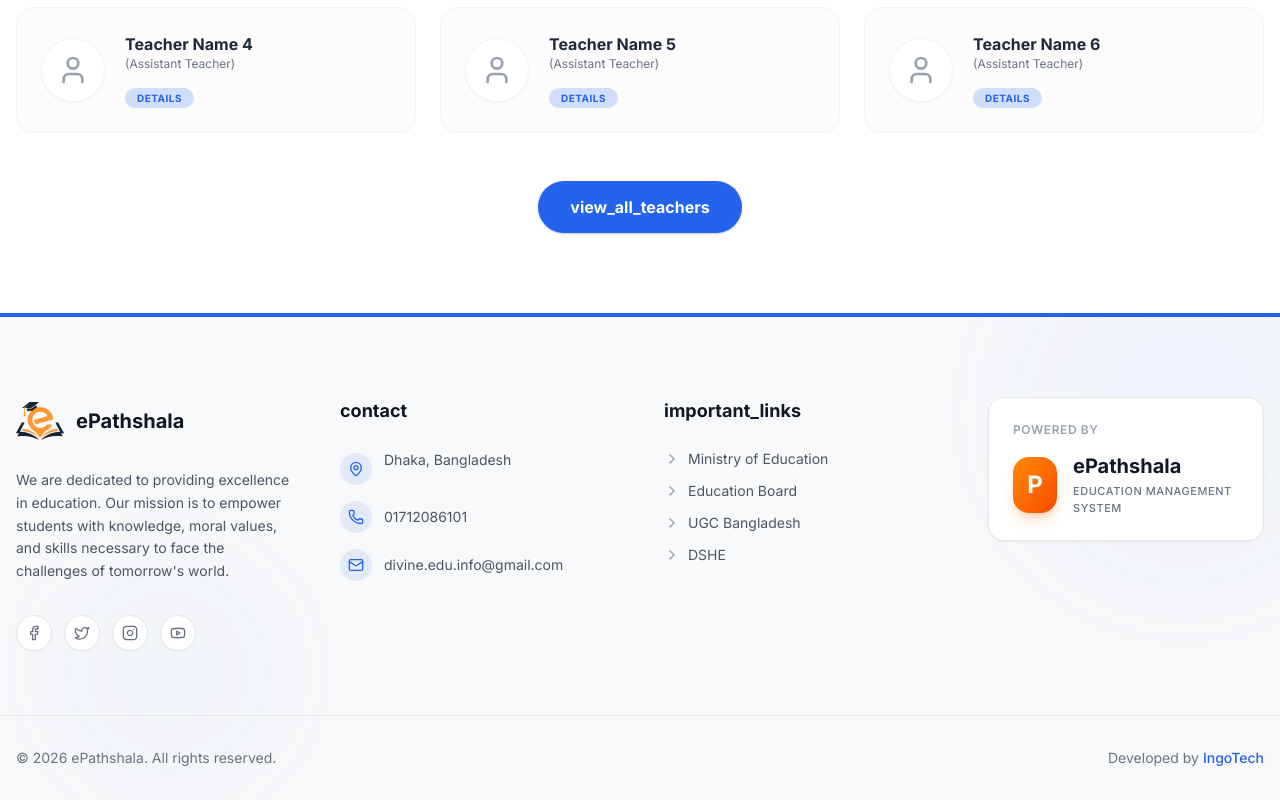
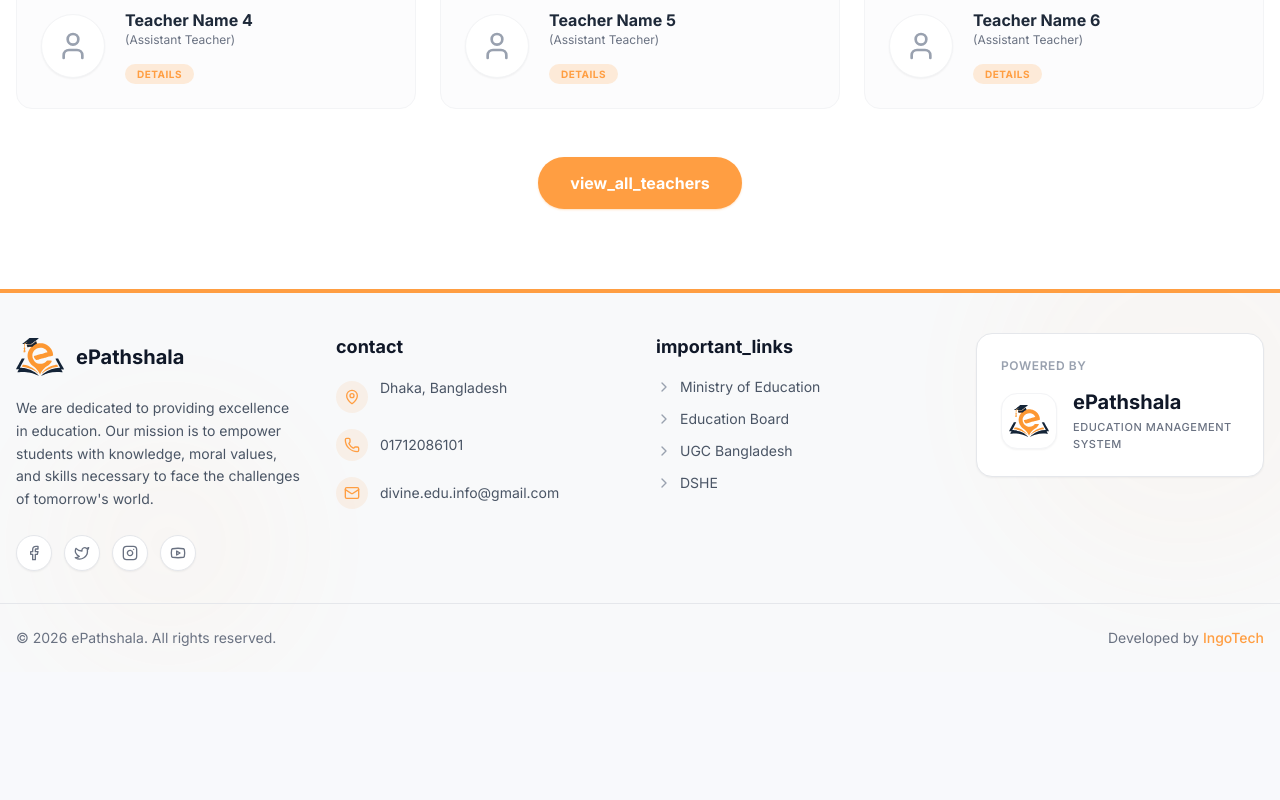
Before and after one commit to GausAlMunirTushar/goedu-frontend, a Next.js app: page / in a window 1280 px wide. Shown: the part 1801-2601 px from the top of the page. After the commit the page ends 2473 px from the top, so only its background shows below. Built offline with nearby package versions, Linux system fonts and the light colour scheme; no server answers; what i18next-resources-to-backend would draw is missing.

Commit message:
feat: update content and design theme

```diff
--- a/src/app/(public)/layout.tsx
+++ b/src/app/(public)/layout.tsx
@@ -1,4 +1,5 @@
 import WebHeader from "@/components/layout/web/WebHeader";
+import WebFooter from "@/components/layout/web/WebFooter";
 import React from "react";
 
 export default function PublicLayout({ children }: { children: React.ReactNode }) {
@@ -6,6 +7,7 @@ export default function PublicLayout({ children }: { children: React.ReactNode }
         <div className="relative flex min-h-screen flex-col">
             <WebHeader />
             <main className="flex-1">{children}</main>
+            <WebFooter />
         </div>
     );
 }
--- a/src/app/(public)/page.tsx
+++ b/src/app/(public)/page.tsx
@@ -1,6 +1,5 @@
 "use client";
 import React from "react";
-import WebFooter from "@/components/layout/web/WebFooter";
 import Slider from "@/components/layout/web/Slider";
 import { Building, GraduationCap, Clock, FileCheck, User } from "lucide-react";
 import { useLanguage } from "@/contexts/LanguageContext";
@@ -131,8 +130,6 @@ export default function Home() {
                     </button>
                 </div>
             </div>
-
-            <WebFooter />
         </div>
     );
 }
--- a/src/components/layout/web/WebFooter.tsx
+++ b/src/components/layout/web/WebFooter.tsx
@@ -11,17 +11,17 @@ export default function WebFooter() {
     const { t } = useTranslationClient(lng);
 
     return (
-        <footer className="bg-[#f8f9fa] text-gray-600 pt-20 pb-8 border-t-4 border-primary relative overflow-hidden">
+        <footer className="bg-[#f8f9fa] text-gray-600 pt-10 pb-6 border-t-4 border-primary relative overflow-hidden">
             {/* Background Decoration */}
             <div className="absolute top-0 left-0 w-full h-full overflow-hidden pointer-events-none opacity-[0.03]">
                 <div className="absolute -top-24 -right-24 w-96 h-96 bg-primary rounded-full blur-3xl"></div>
                 <div className="absolute bottom-0 left-10 w-64 h-64 bg-primary rounded-full blur-3xl"></div>
             </div>
 
-            <div className="max-w-7xl mx-auto px-4 grid grid-cols-1 md:grid-cols-2 lg:grid-cols-4 gap-12 mb-16 relative z-10">
+            <div className="max-w-7xl mx-auto px-4 grid grid-cols-1 md:grid-cols-2 lg:grid-cols-4 gap-8 mb-8 relative z-10">
 
                 {/* Column 1: About */}
-                <div className="space-y-6">
+                <div className="space-y-4">
                     <div className="flex items-center gap-3">
                         <div className="flex items-center justify-center">
                             <Image src="/logo.svg" alt="ePathshala Logo" width={48} height={48} className="w-12 h-12 object-contain" />
@@ -45,7 +45,7 @@ export default function WebFooter() {
 
                 {/* Column 2: Contact Info */}
                 <div>
-                    <h3 className="font-bold text-lg mb-6 text-gray-900">{t("contact") || "যোগাযোগ"}</h3>
+                    <h3 className="font-bold text-lg mb-4 text-gray-900">{t("contact") || "যোগাযোগ"}</h3>
                     <div className="space-y-4 text-sm text-gray-600">
                         <div className="flex items-start gap-3 group">
                             <div className="mt-1 w-8 h-8 rounded-full bg-primary/10 flex items-center justify-center text-primary group-hover:bg-primary group-hover:text-white transition-colors shrink-0">
@@ -72,7 +72,7 @@ export default function WebFooter() {
 
                 {/* Column 3: Important Links */}
                 <div>
-                    <h3 className="font-bold text-lg mb-6 text-gray-900">{t("important_links") || "Important Links"}</h3>
+                    <h3 className="font-bold text-lg mb-4 text-gray-900">{t("important_links") || "Important Links"}</h3>
                     <ul className="space-y-3 text-sm text-gray-600">
                         <li>
                             <Link href="#" className="flex items-center gap-2 hover:text-primary transition-colors group">
@@ -102,8 +102,8 @@ export default function WebFooter() {
                     <div className="bg-white p-6 rounded-2xl border border-gray-200 shadow-sm w-full hover:border-primary/30 transition-all duration-300 group">
                         <p className="text-xs text-gray-400 mb-4 uppercase tracking-wider font-semibold">Powered By</p>
                         <div className="flex items-center gap-4">
-                            <div className="w-14 h-14 bg-gradient-to-br from-orange-400 to-orange-600 rounded-xl flex items-center justify-center text-white font-bold text-2xl shadow-lg shadow-orange-500/20 group-hover:scale-105 transition-transform duration-300">
-                                P
+                            <div className="w-14 h-14 bg-white border border-gray-100 rounded-xl flex items-center justify-center shadow-sm group-hover:scale-105 group-hover:border-primary/20 transition-all duration-300 overflow-hidden shrink-0">
+                                <Image src="/logo.svg" alt="ePathshala Logo" width={40} height={40} className="w-10 h-10 object-contain" />
                             </div>
                             <div>
                                 <h4 className="font-bold text-xl text-gray-900 leading-tight">ePathshala</h4>
@@ -115,7 +115,7 @@ export default function WebFooter() {
             </div>
 
             {/* Bottom Footer */}
-            <div className="max-w-7xl mx-auto px-4 pt-8 border-t border-gray-200 flex flex-col md:flex-row justify-between items-center text-sm text-gray-500 gap-4 relative z-10">
+            <div className="max-w-7xl mx-auto px-4 pt-6 border-t border-gray-200 flex flex-col md:flex-row justify-between items-center text-sm text-gray-500 gap-4 relative z-10">
                 <p>&copy; {new Date().getFullYear()} {lng === "bn" ? webHeaderData.schoolNameBn : webHeaderData.schoolNameEn}. All rights reserved.</p>
                 <p className="flex items-center gap-1">
                     Developed by <a href="#" className="text-primary hover:text-primary/80 font-medium transition-colors">IngoTech</a>
--- a/src/components/layout/web/WebHeader.tsx
+++ b/src/components/layout/web/WebHeader.tsx
@@ -15,9 +15,9 @@ export default function WebHeader() {
     return (
         <>
             <WebTopbar data={topBarData} />
-            <header className="w-full bg-white font-sans sticky top-0 z-50 shadow-sm">
+            <header className="w-full bg-white font-sans sticky top-0 z-50">
                 {/* Main Header */}
-            <div className="max-w-7xl mx-auto px-4 py-4 flex flex-col lg:flex-row justify-between items-center lg:items-center gap-6 relative z-50">
+                <div className="max-w-7xl mx-auto px-4 py-1 flex flex-col lg:flex-row justify-between items-center lg:items-center gap-6 relative z-50">
                     {/* Left: Logo & Name */}
                     <div className="flex items-center gap-4 shrink-0">
                         <div className="flex items-center justify-center p-1 rounded-lg">
--- a/src/components/pages/login/LoginForm.tsx
+++ b/src/components/pages/login/LoginForm.tsx
@@ -157,7 +157,7 @@ const LoginForm = () => {
                             disabled={isLoading}
                             variant="default"
                             size="default"
-                            className="w-full mt-6 bg-blue-600 hover:bg-blue-700 text-white"
+                            className="w-full mt-6 bg-primary hover:bg-primary/90 text-primary-foreground"
                         >
                             <span>{isLoading ? (t("signing_in") || "Signing in...") : (t("sign_in") || "Sign in")}</span>
                             {!isLoading && (
--- a/src/components/pages/student/StudentListView.tsx
+++ b/src/components/pages/student/StudentListView.tsx
@@ -111,7 +111,7 @@ export function StudentListView() {
                             </Select>
 
                             <Link href="/student/registration" className="w-full sm:w-auto">
-                                <Button className="w-full sm:w-auto bg-blue-600 hover:bg-blue-700 text-white gap-2 shadow-sm h-9">
+                                <Button className="w-full sm:w-auto bg-primary hover:bg-primary/90 text-primary-foreground gap-2 shadow-sm h-9">
                                     <PlusCircle className="w-4 h-4" />
                                     Add New Student
                                 </Button>
--- a/src/components/pages/student/StudentRegistration.tsx
+++ b/src/components/pages/student/StudentRegistration.tsx
@@ -122,7 +122,7 @@ export function StudentRegistrationPage() {
                 <Link href="/student">
                     <Button variant="outline">Cancel</Button>
                 </Link>
-                <Button className="bg-blue-600 hover:bg-blue-700 text-white shadow-sm">Save Registration</Button>
+                <Button className="bg-primary hover:bg-primary/90 text-primary-foreground shadow-sm">Save Registration</Button>
             </div>
         </div>
     );
--- a/src/components/ui/badge.tsx
+++ b/src/components/ui/badge.tsx
@@ -9,7 +9,7 @@ const badgeVariants = cva(
     {
         variants: {
             variant: {
-                default: "bg-blue-100 text-blue-700 border-blue-300 [a&]:hover:bg-primary-200",
+                default: "bg-primary/10 text-primary border-primary/30 [a&]:hover:bg-primary/20",
                 secondary:
                     "bg-secondary-100 text-secondary-700 border-secondary-300 [a&]:hover:bg-secondary-200",
                 destructive: "bg-red-100 text-red-700 border-red-300 [a&]:hover:bg-red-200",
--- a/src/components/ui/table-actions.tsx
+++ b/src/components/ui/table-actions.tsx
@@ -86,7 +86,7 @@ const TableActions: React.FC<TableActionsProps> = ({
             label: "Edit",
             onClick: onEdit,
             icon: <Pencil size={16} />,
-            colorClass: "border border-blue-300 text-blue-600 hover:bg-blue-200",
+            colorClass: "border border-primary/30 text-primary hover:bg-primary/10",
         },
         onDelete && {
             key: "delete",
--- a/src/styles/globals.css
+++ b/src/styles/globals.css
@@ -83,10 +83,10 @@
     --radius: 0.75rem;
 
     /* Main theme colors */
-    --primary: hsl(221, 83%, 53%); /* Vivid blue */
+    --primary: hsl(29, 100%, 63%); /* Vivid Orange */
     --primary-foreground: hsl(0, 0%, 100%);
-    --secondary: hsl(221, 100%, 96%); /* Soft blue background */
-    --secondary-foreground: hsl(221, 83%, 53%);
+    --secondary: hsl(29, 100%, 95%); /* Soft Orange background */
+    --secondary-foreground: hsl(29, 100%, 40%);
     --destructive: hsl(0, 84%, 60%);
     --destructive-foreground: hsl(0, 0%, 100%);
     --success: hsl(142, 76%, 36%); /* Green */
@@ -107,7 +107,7 @@
     /* Border and accent colors */
     --border: hsl(220, 13%, 91%);
     --input: hsl(210, 3%, 86%);
-    --ring: hsl(221, 83%, 53%);
+    --ring: hsl(29, 100%, 63%);
     --accent: hsl(222, 47%, 56%); /* slate-500 */
     --accent-foreground: hsl(210, 40%, 98%); /* slate-50 */
     --muted: hsl(220, 16%, 92%); /* Muted gray-blue */
@@ -116,17 +116,17 @@
     /* Sidebar and modular bar colors */
     --sidebar: hsl(0, 0%, 100%);
     --sidebar-foreground: hsl(222, 47%, 11%);
-    --sidebar-primary: hsl(221, 83%, 53%);
+    --sidebar-primary: hsl(29, 100%, 63%);
     --sidebar-primary-foreground: hsl(0, 0%, 100%);
-    --sidebar-accent: hsl(221, 100%, 96%);
-    --sidebar-accent-foreground: hsl(221, 83%, 53%);
+    --sidebar-accent: hsl(29, 100%, 95%);
+    --sidebar-accent-foreground: hsl(29, 100%, 40%);
     --sidebar-border: hsl(220, 13%, 91%);
     --scrollbar: hsl(220, 6%, 79%);
-    --sidebar-ring: hsl(221, 83%, 53%);
+    --sidebar-ring: hsl(29, 100%, 63%);
     --modularbar: hsl(0, 0%, 100%);
 
     /* Chart colors */
-    --chart-1: hsl(221, 83%, 53%);
+    --chart-1: hsl(29, 100%, 63%);
     --chart-2: hsl(289, 72%, 85%);
     --chart-3: hsl(174, 62%, 74%);
     --chart-4: hsl(43, 100%, 85%);
@@ -139,10 +139,10 @@
 
 .dark {
     /* Main theme colors */
-    --primary: hsl(221, 83%, 66%); /* Bright blue for dark bg */
-    --primary-foreground: hsl(232, 19%, 15%);
-    --secondary: hsl(232, 19%, 22%); /* Muted blue-gray */
-    --secondary-foreground: hsl(221, 83%, 66%);
+    --primary: hsl(29, 100%, 60%); /* Orange for dark bg */
+    --primary-foreground: hsl(29, 90%, 10%);
+    --secondary: hsl(29, 30%, 20%); /* Muted Orange-gray */
+    --secondary-foreground: hsl(29, 100%, 60%);
     --destructive: hsl(0, 62%, 54%);
     --destructive-foreground: hsl(0, 0%, 100%);
     --success: hsl(142, 71%, 45%); /* Green */
@@ -163,7 +163,7 @@
     /* Border and accent colors */
     --border: hsl(232, 19%, 28%);
     --input: hsl(232, 19%, 22%);
-    --ring: hsl(221, 83%, 66%);
+    --ring: hsl(29, 100%, 60%);
     --accent: hsl(222, 47%, 36%); /* slate-700 */
     --accent-foreground: hsl(210, 40%, 98%); /* slate-50 */
     --muted: hsl(232, 19%, 22%);
@@ -172,16 +172,16 @@
     /* Sidebar and modular bar colors */
     --sidebar: hsl(232, 19%, 13%);
     --sidebar-foreground: hsl(220, 14%, 96%);
-    --sidebar-primary: hsl(221, 83%, 66%);
-    --sidebar-primary-foreground: hsl(232, 19%, 13%);
-    --sidebar-accent: hsl(232, 19%, 22%);
-    --sidebar-accent-foreground: hsl(221, 83%, 66%);
+    --sidebar-primary: hsl(29, 100%, 60%);
+    --sidebar-primary-foreground: hsl(29, 90%, 10%);
+    --sidebar-accent: hsl(29, 30%, 20%);
+    --sidebar-accent-foreground: hsl(29, 100%, 60%);
     --sidebar-border: hsl(232, 19%, 28%);
-    --sidebar-ring: hsl(221, 83%, 66%);
+    --sidebar-ring: hsl(29, 100%, 60%);
     --modularbar: hsl(232, 19%, 13%);
 
     /* Chart colors */
-    --chart-1: hsl(221, 83%, 66%);
+    --chart-1: hsl(29, 100%, 60%);
     --chart-2: hsl(289, 72%, 35%);
     --chart-3: hsl(174, 62%, 34%);
     --chart-4: hsl(43, 100%, 35%);
```
Also changed, not shown: src/app/(public)/pricing/page.tsx (+7 -7 lines). Lines whose indentation alone changed are shown as unchanged.
